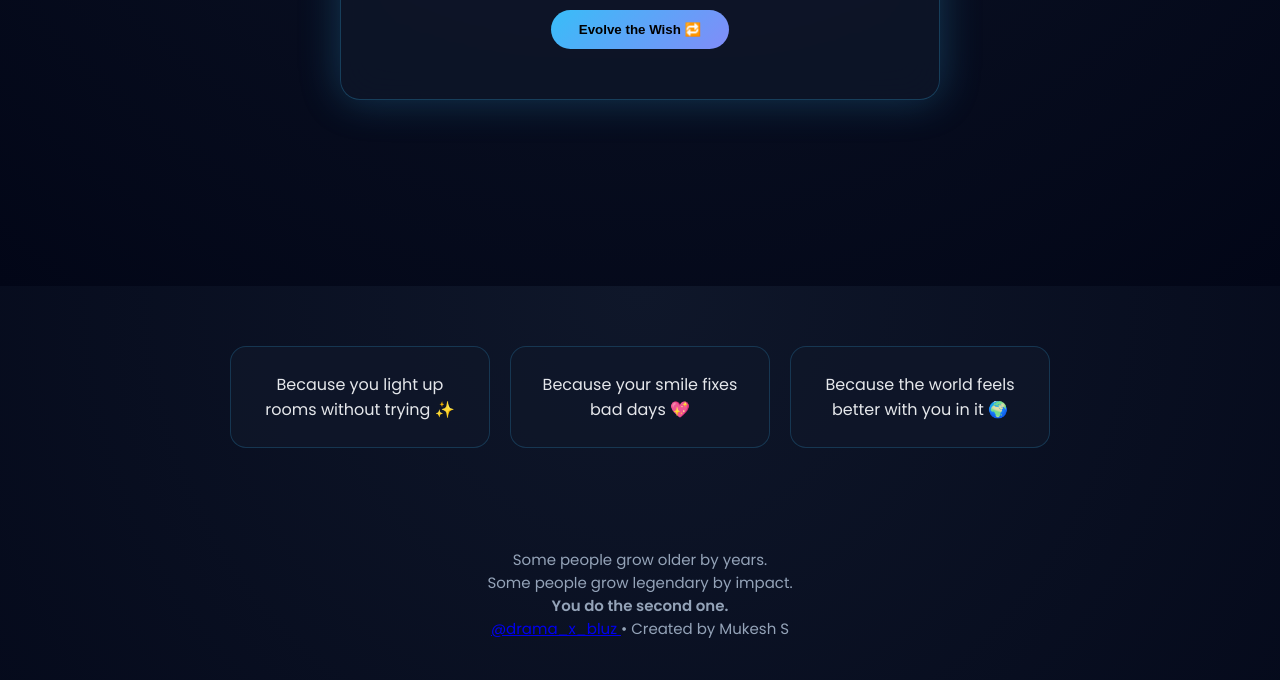
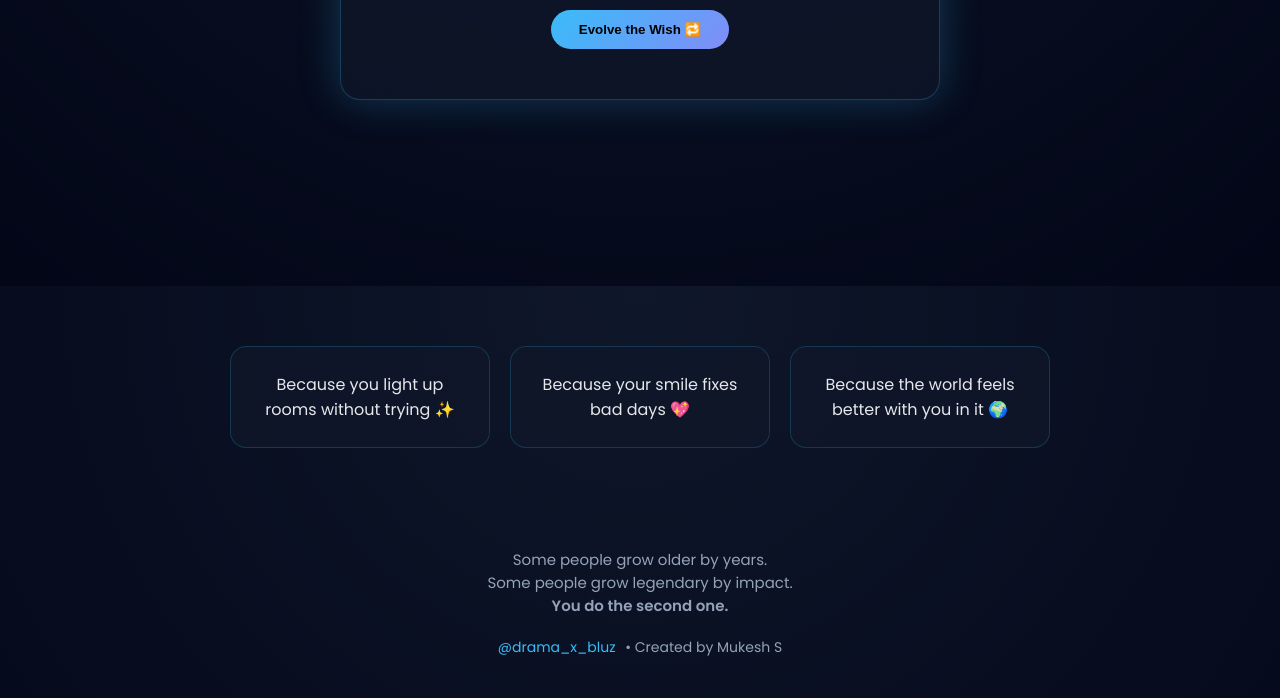
Before and after one commit to mukesh-2008/birthday_verse_ai, a plain HTML site: page index.html in a window 1280 px wide. Shown: the part 514-1212 px from the top of the page. Drawn offline with Linux system fonts and the light colour scheme.

Commit message:
Update style.css

```diff
--- a/style.css
+++ b/style.css
@@ -1,4 +1,3 @@
-
 * {
   margin: 0;
   padding: 0;
@@ -138,3 +137,34 @@ footer {
   font-size: 15px;
   color: #94a3b8;
 }
+/* CREATOR SIGNATURE */
+.creator {
+  margin-top: 20px;
+  font-size: 14px;
+  color: #94a3b8;
+  animation: fadeCreator 2.5s ease;
+}
+
+.creator a {
+  color: #38bdf8;
+  text-decoration: none;
+  font-weight: 500;
+  margin-right: 6px;
+  transition: text-shadow 0.3s, transform 0.3s;
+}
+
+.creator a:hover {
+  text-shadow: 0 0 12px #38bdf8;
+  transform: scale(1.05);
+}
+
+@keyframes fadeCreator {
+  from {
+    opacity: 0;
+    transform: translateY(15px);
+  }
+  to {
+    opacity: 1;
+    transform: translateY(0);
+  }
+}
```
